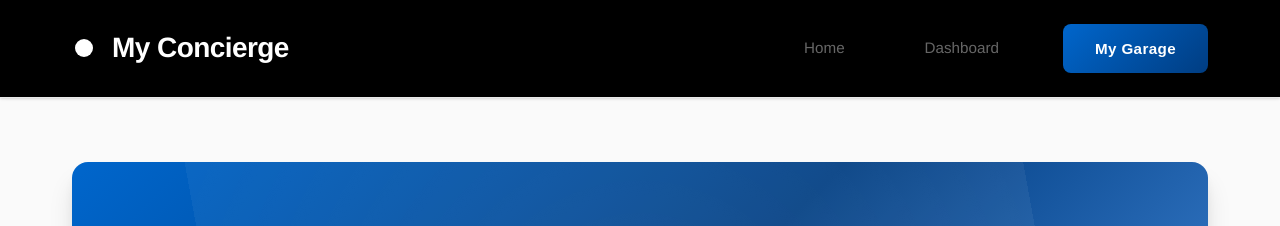
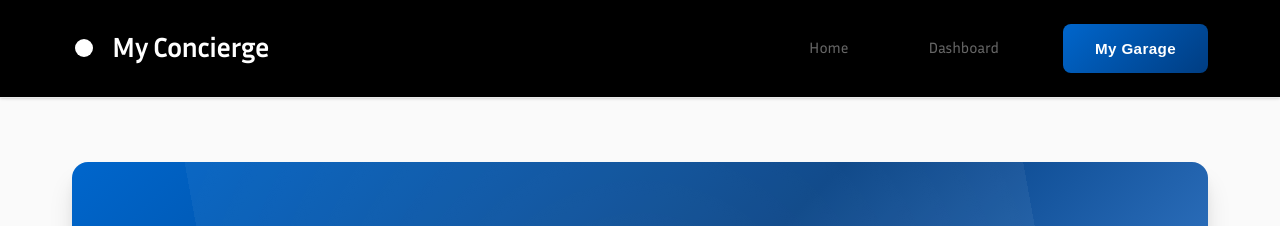
Before and after one commit to chatala1/BMW-Concierge, a Jekyll site: the page built from index.html, in a window 1280 px wide. Shown: the top 226 px of the page. Built offline with Jekyll 4.4.1, drawn with Linux system fonts in a browser that asks for light colours.

Commit message:
Apply InriaSans font to navigation elements as requested
Co-authored-by: chatala1 <16328550+chatala1@users.noreply.github.com>

```diff
--- a/assets/css/style.css
+++ b/assets/css/style.css
@@ -132,6 +132,7 @@ body {
     display: flex;
     align-items: center;
     gap: var(--spacing-sm);
+    font-family: var(--font-family-headings);
     font-size: 1.75rem;
     font-weight: var(--font-weight-bold);
     color: var(--bmw-white);
@@ -208,6 +209,7 @@ body {
 .nav-link {
     color: var(--bmw-gray);
     text-decoration: none;
+    font-family: var(--font-family-headings);
     font-weight: var(--font-weight-medium);
     font-size: 0.95rem;
     transition: all var(--transition-base);
```
